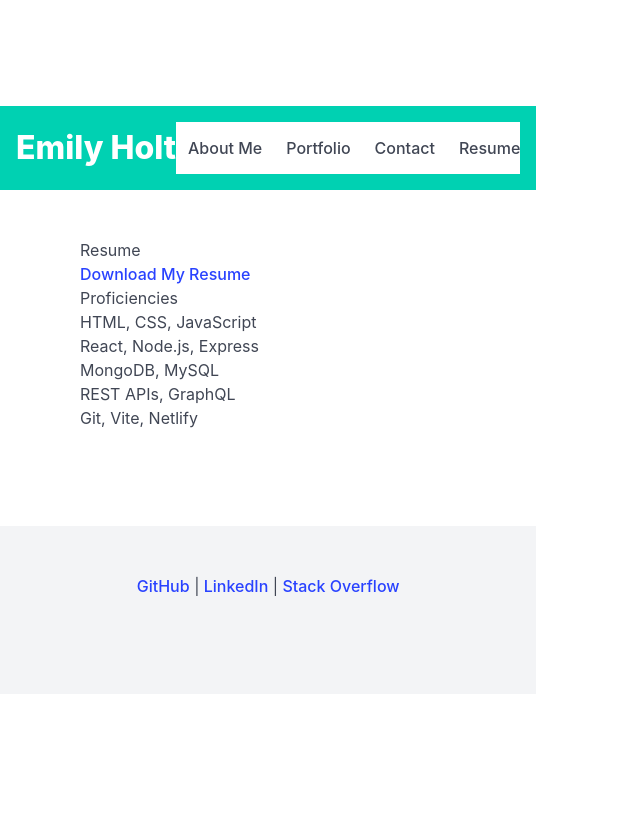
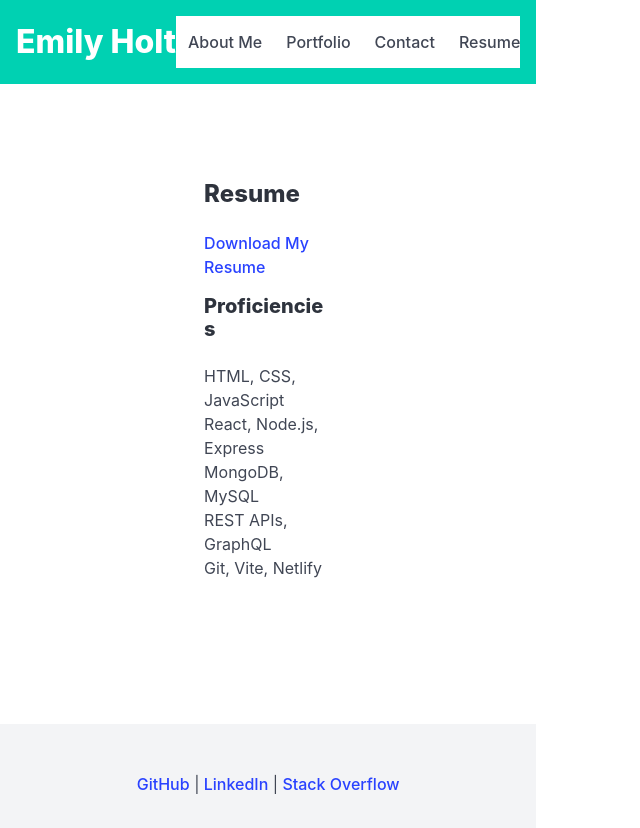
Before and after one commit to eholt19/React-Profile, a React (Vite) app in the folder react-portfolio/: page /resume in a window 1280 px wide. Shown: the top 828 px of the page, without its empty margins (0-640 px from the left). Before the commit the page ends 800 px from the top, so only its background shows below. Built offline with nearby package versions, Linux system fonts and the light colour scheme.

Commit message:
fixed even more css

```diff
--- a/react-portfolio/src/pages/About.jsx
+++ b/react-portfolio/src/pages/About.jsx
@@ -1,11 +1,19 @@
 export default function About() {
   return (
-      <section>
-        <h2>About Me</h2>
-        <img src="/path-to-your-photo.jpg" alt="Emily Holt" />
+    <section className="section">
+      <div className="columns is-centered">
+        <div className="column is-two-thirds has-text-centered">
+          <h2 className="title is-3">About Me</h2>
+          <img
+            src="/path-to-your-photo.jpg"
+            alt="Emily Holt"
+            style={{ maxWidth: '150px', borderRadius: '50%', marginBottom: '1rem' }}
+          />
           <p>
             Hi! I’m Emily, a full-stack web developer with a passion for building clean, functional, and engaging web applications.
           </p>
+        </div>
+      </div>
     </section>
   );
 }
--- a/react-portfolio/src/pages/Contact.jsx
+++ b/react-portfolio/src/pages/Contact.jsx
@@ -24,7 +24,9 @@ export default function Contact() {
   };
 
   return (
-    <section>
+    <section className="section">
+      <div className="columns is-centered">
+        <div className="column is-half">
           <h2 className="title is-3">Contact</h2>
           <form>
             <div className="field">
@@ -52,9 +54,13 @@ export default function Contact() {
             </div>
 
             <div className="control">
-          <button className="button is-link" type="submit" disabled={Object.keys(errors).length > 0}>Send</button>
+              <button className="button is-link" type="submit" disabled={Object.keys(errors).length > 0}>
+                Send
+              </button>
             </div>
           </form>
+        </div>
+      </div>
     </section>
   );
 }
--- a/react-portfolio/src/pages/Resume.jsx
+++ b/react-portfolio/src/pages/Resume.jsx
@@ -1,9 +1,11 @@
 export default function Resume() {
   return (
-      <section>
-        <h2>Resume</h2>
-        <p><a href="/resume.pdf" download>Download My Resume</a></p>
-        <h3>Proficiencies</h3>
+    <section className="section">
+      <div className="columns is-centered">
+        <div className="column is-half">
+          <h2 className="title is-4">Resume</h2>
+          <a href="/files/resume.pdf" download>Download My Resume</a>
+          <h3 className="title is-5 mt-4">Proficiencies</h3>
           <ul>
             <li>HTML, CSS, JavaScript</li>
             <li>React, Node.js, Express</li>
@@ -11,6 +13,8 @@ export default function Resume() {
             <li>REST APIs, GraphQL</li>
             <li>Git, Vite, Netlify</li>
           </ul>
+        </div>
+      </div>
     </section>
   );
 }
```
Lines whose indentation alone changed are shown as unchanged.
